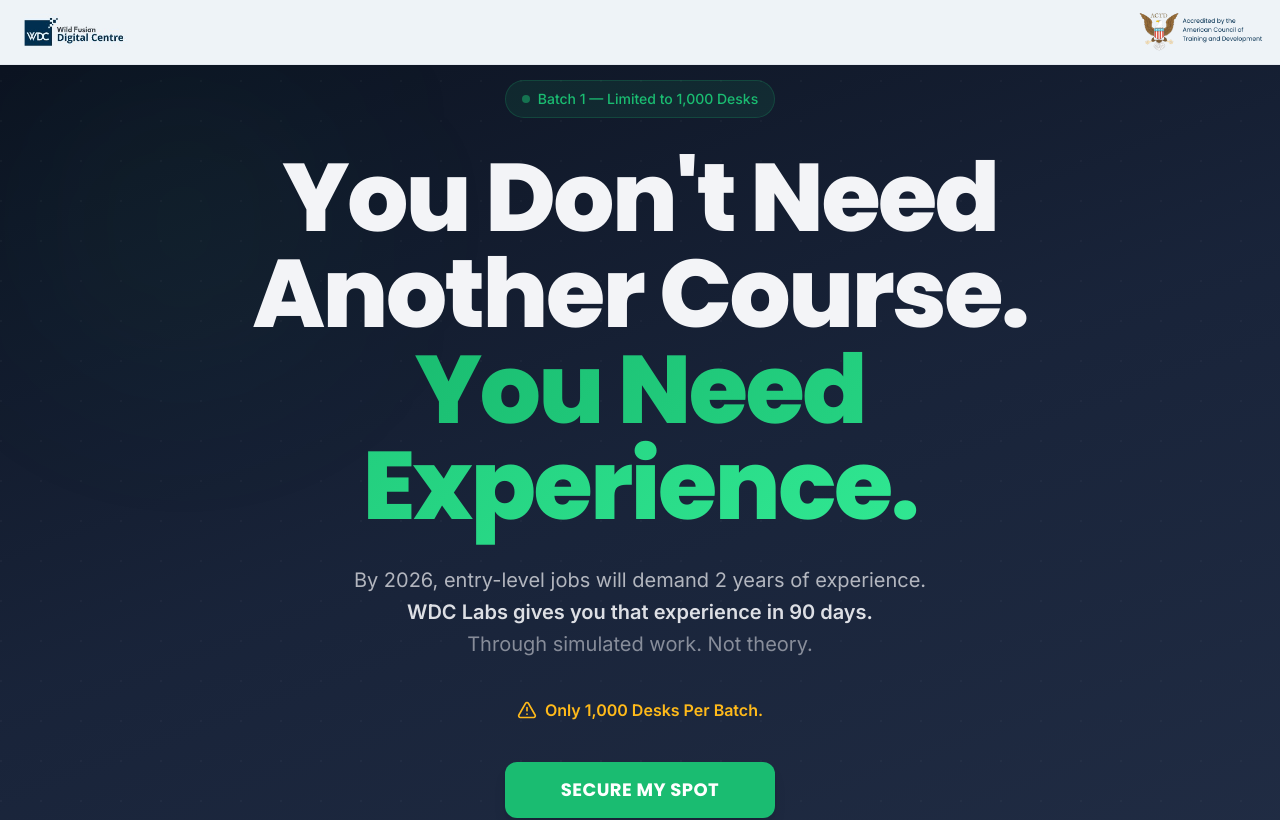
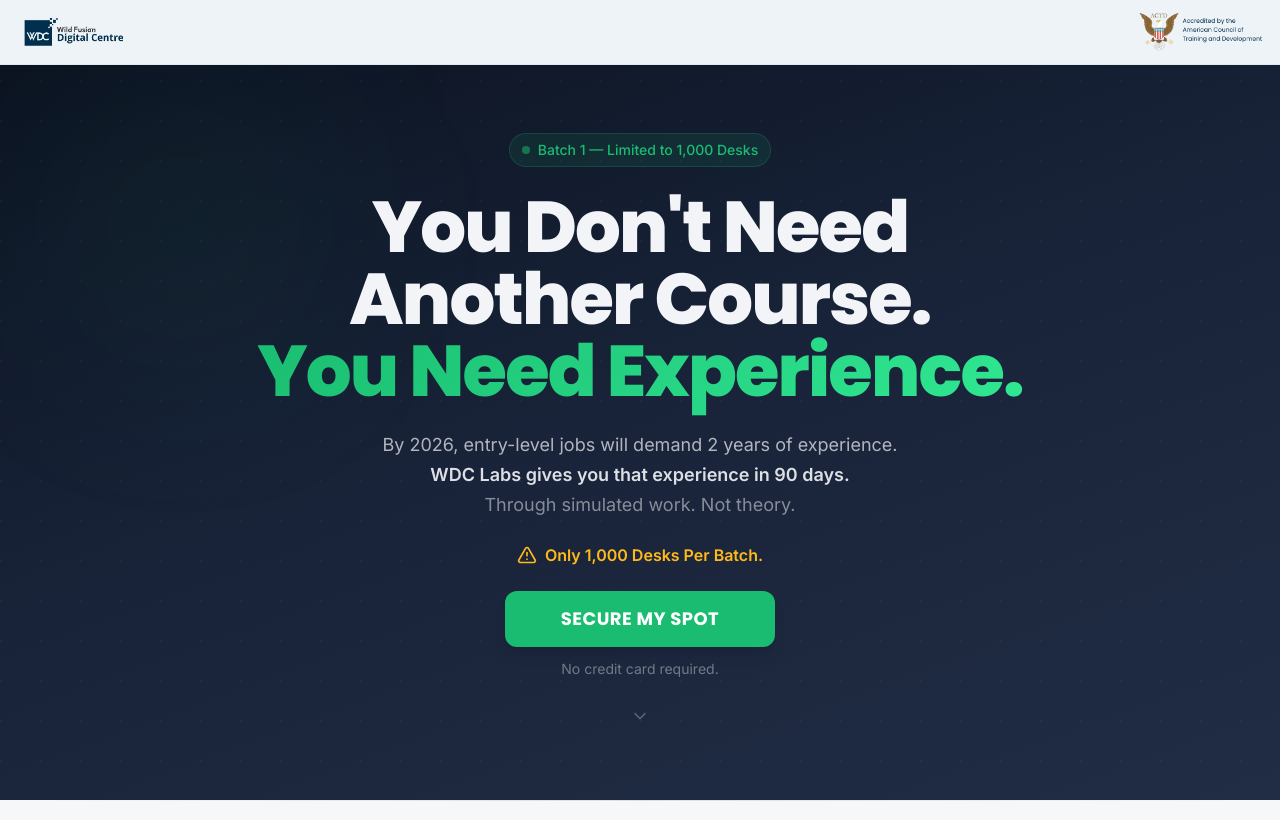
Before and after one commit to devs-commits/landing, a React (Vite) app: page / in a window 1280 px wide. Shown: the top 820 px of the page. Built offline with nearby package versions, Linux system fonts and the light colour scheme.

Commit message:
updated the font sizes of the Hero section, and fit it all contents to users first glance

```diff
--- a/src/components/HeroSection.tsx
+++ b/src/components/HeroSection.tsx
@@ -7,7 +7,7 @@ interface HeroSectionProps {
 }
 
 const HeroSection = ({ onCTAClick }: HeroSectionProps) => (
-  <section className="min-h-screen flex items-center justify-center pt-20 pb-5 px-4 hero-bg text-primary-foreground relative overflow-hidden">
+  <section className="h-screen flex items-center justify-center pt-16 pb-0 hero-bg text-primary-foreground relative overflow-hidden">
     <div className="absolute inset-0">
       <div className="absolute top-20 left-10 w-72 h-72 rounded-full bg-accent/5 blur-[100px]" />
       <div className="absolute bottom-20 right-10 w-96 h-96 rounded-full bg-accent/8 blur-[120px]" />
@@ -24,7 +24,7 @@ const HeroSection = ({ onCTAClick }: HeroSectionProps) => (
         initial={{ opacity: 0, scale: 0.9 }}
         animate={{ opacity: 1, scale: 1 }}
         transition={{ duration: 0.5 }}
-        className="inline-flex items-center gap-2 px-4 py-2 rounded-full border border-accent/20 bg-accent/10 text-accent text-sm font-medium mb-8"
+        className="inline-flex items-center gap-2 px-3 py-1.5 rounded-full border border-accent/20 bg-accent/10 text-accent text-xs md:text-sm font-medium mb-4 md:mb-6"
       >
         <span className="w-2 h-2 rounded-full bg-accent animate-pulse" />
         Batch 1 — Limited to 1,000 Desks
@@ -34,7 +34,7 @@ const HeroSection = ({ onCTAClick }: HeroSectionProps) => (
         initial={{ opacity: 0, y: 30 }}
         animate={{ opacity: 1, y: 0 }}
         transition={{ duration: 0.7, delay: 0.1 }}
-        className="text-4xl md:text-6xl lg:text-7xl xl:text-8xl font-heading font-extrabold leading-[0.95] mb-8 tracking-tight"
+        className="text-3xl md:text-5xl lg:text-6xl xl:text-7xl font-heading font-extrabold leading-[0.95] mb-4 md:mb-6 tracking-tight"
       >
         You Don't Need
         <br />
@@ -47,7 +47,7 @@ const HeroSection = ({ onCTAClick }: HeroSectionProps) => (
         initial={{ opacity: 0, y: 20 }}
         animate={{ opacity: 1, y: 0 }}
         transition={{ delay: 0.4, duration: 0.6 }}
-        className="text-base md:text-lg lg:text-xl text-primary-foreground/70 mb-10 max-w-2xl mx-auto leading-relaxed space-y-1"
+        className="text-sm md:text-base lg:text-lg text-primary-foreground/70 mb-5 md:mb-6 max-w-2xl mx-auto leading-relaxed space-y-0.5"
       >
         <p>By 2026, entry-level jobs will demand 2 years of experience.</p>
         <p className="font-semibold text-primary-foreground/90">WDC Labs gives you that experience in 90 days.</p>
@@ -58,9 +58,9 @@ const HeroSection = ({ onCTAClick }: HeroSectionProps) => (
         initial={{ opacity: 0 }}
         animate={{ opacity: 1 }}
         transition={{ delay: 0.6 }}
-        className="flex items-center justify-center gap-2 text-warning font-semibold mb-10"
+        className="flex items-center justify-center gap-2 text-warning font-semibold mb-5 md:mb-6 text-sm md:text-base"
       >
-        <AlertTriangle className="w-5 h-5" />
+        <AlertTriangle className="w-4 h-4 md:w-5 md:h-5" />
         <span>Only 1,000 Desks Per Batch.</span>
       </motion.div>
 
@@ -73,7 +73,7 @@ const HeroSection = ({ onCTAClick }: HeroSectionProps) => (
         <Button variant="cta" size="xl" onClick={onCTAClick} className="animate-pulse-glow">
           Secure My Spot
         </Button>
-        <p className="text-sm text-primary-foreground/40 mt-4">No credit card required.</p>
+        <p className="text-xs md:text-sm text-primary-foreground/40 mt-3">No credit card required.</p>
       </motion.div>
 
       <motion.div
@@ -82,7 +82,7 @@ const HeroSection = ({ onCTAClick }: HeroSectionProps) => (
         transition={{ delay: 1.2 }}
         className="mt-8"
       >
-        <ChevronDown className="w-6 h-6 text-primary-foreground/30 mx-auto animate-bounce" />
+        <ChevronDown className="w-5 h-5 text-primary-foreground/30 mx-auto animate-bounce" />
       </motion.div>
     </div>
   </section>
```
